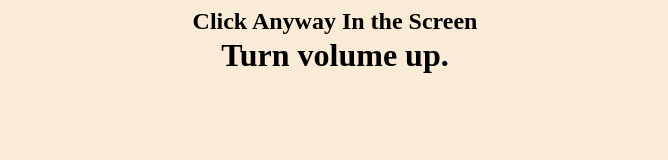
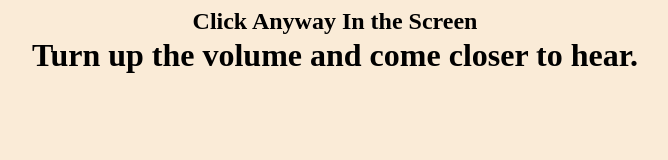
Before and after one commit to ranataimoor067/audio, a plain HTML site: page index.html in a window 1280 px wide. Shown: the whole page, without its empty margins (305-973 px from the left). Drawn offline with Linux system fonts and the light colour scheme.

Commit message:
Update index.html

```diff
--- a/index.html
+++ b/index.html
@@ -18,7 +18,7 @@
     <div class="king" id="king">
         <center>
             <h1 style="font-weight: bold;"><span id="clickme">Click Anyway In the Screen</span></h1>
-<h1 style="font-weight: bold;"><span id="">Turn volume up.</span></h1>
+<h1 style="font-weight: bold;"><span id="">Turn up the volume and come closer to hear.</span></h1>
         </center>
     </div>
 
```
